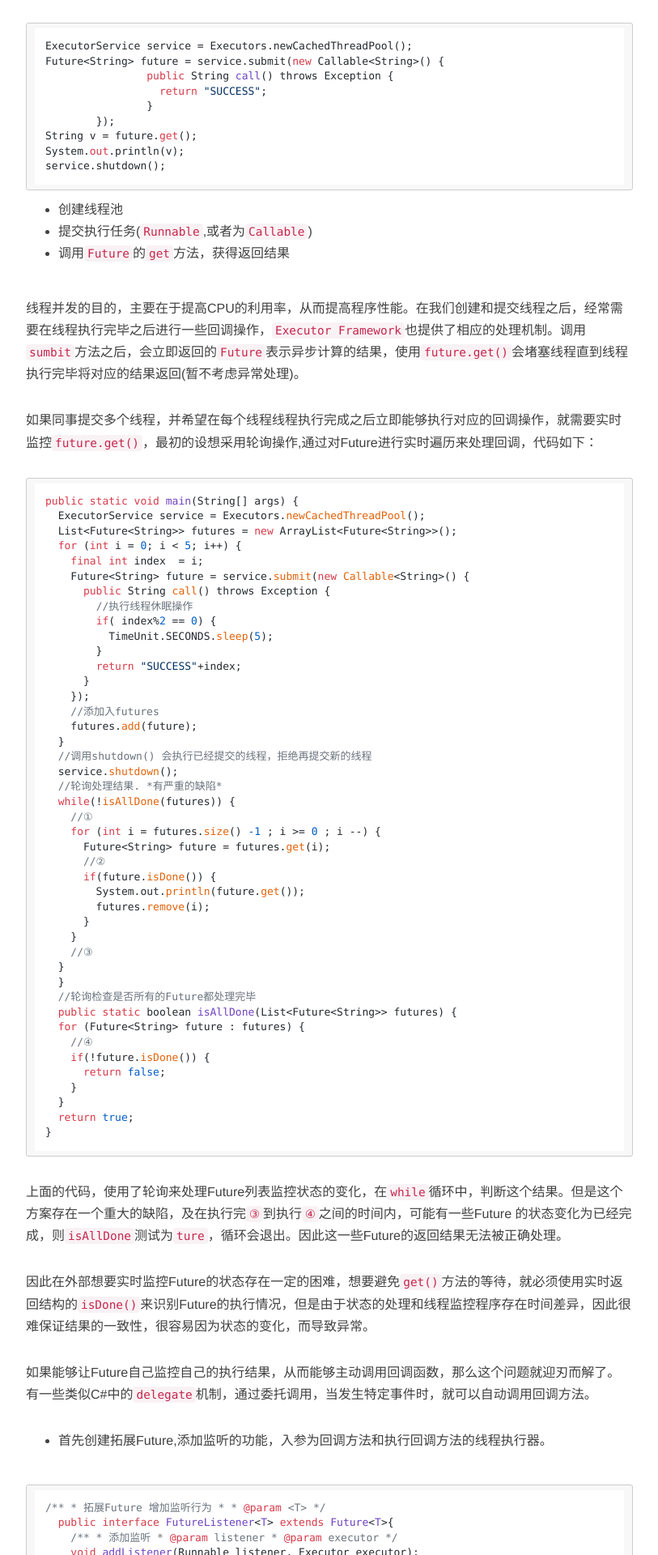
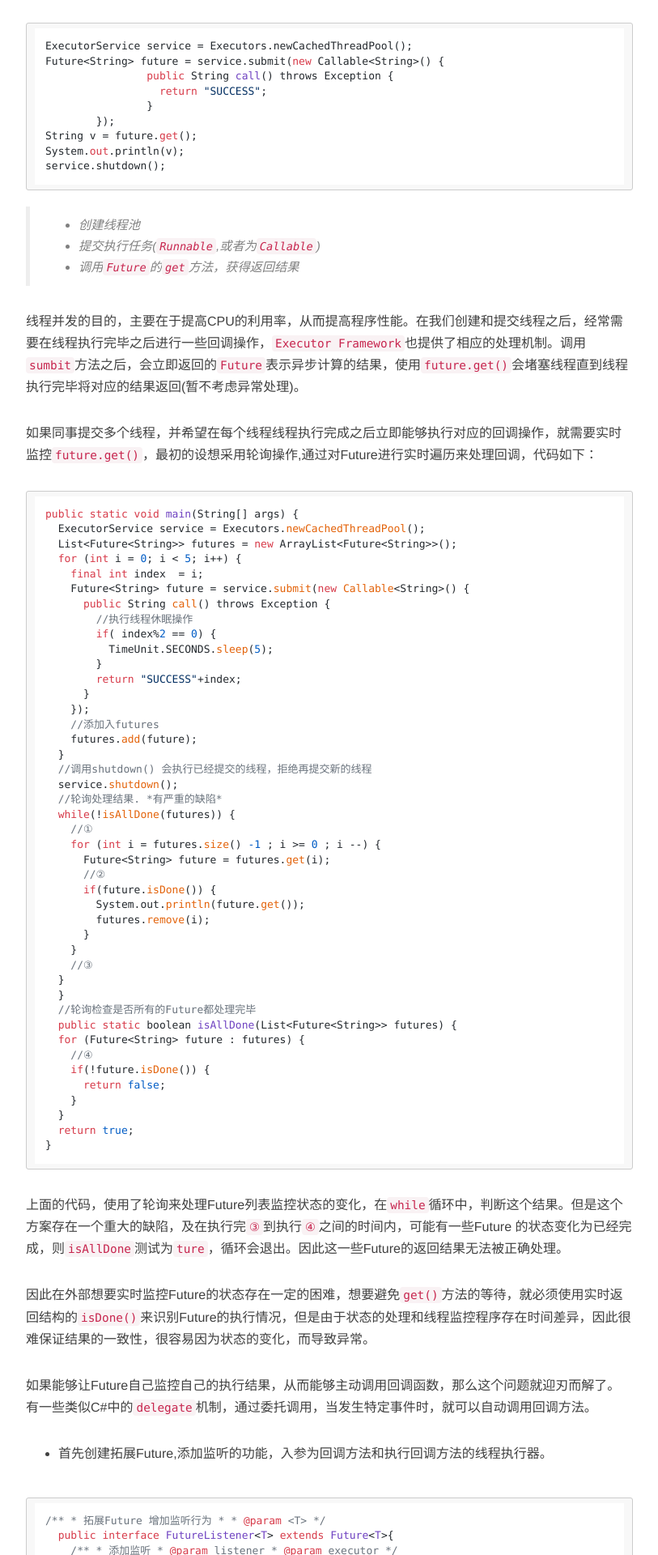
Before and after one commit to fzsens/fzsens.github.com, a Jekyll site: the page built from _posts/2015-03-20-future-listener.md, in a window 1280 px wide. Shown: the part 595-2515 px from the top of the page at 81% size, without its empty margins (233-1046 px from the left). Built offline with Jekyll 4.4.1, drawn with Linux system fonts in a browser that asks for light colours; nearby versions of some CDN libraries; comment, search, counter and statistics services are not loaded.

`````diff
--- a/_posts/2015-03-20-future-listener.md
+++ b/_posts/2015-03-20-future-listener.md
@@ -21,9 +21,9 @@
 service.shutdown();
 ````
 
-- 创建线程池
-- 提交执行任务(`Runnable`,或者为`Callable`)
-- 调用`Future`的`get`方法，获得返回结果
+>- 创建线程池
+>- 提交执行任务(`Runnable`,或者为`Callable`)
+>- 调用`Future`的`get`方法，获得返回结果
 
 线程并发的目的，主要在于提高CPU的利用率，从而提高程序性能。在我们创建和提交线程之后，经常需要在线程执行完毕之后进行一些回调操作，`Executor Framework`也提供了相应的处理机制。调用`sumbit`方法之后，会立即返回的`Future`表示异步计算的结果，使用`future.get()`会堵塞线程直到线程执行完毕将对应的结果返回(暂不考虑异常处理)。
 
`````
